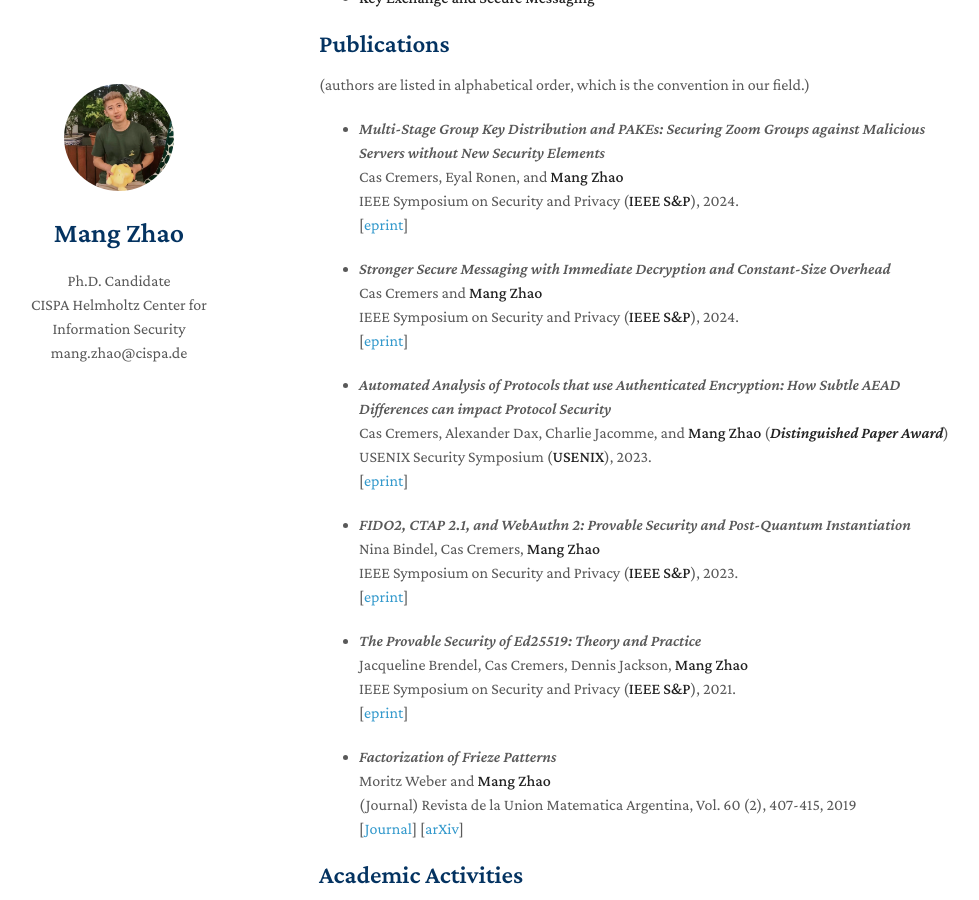
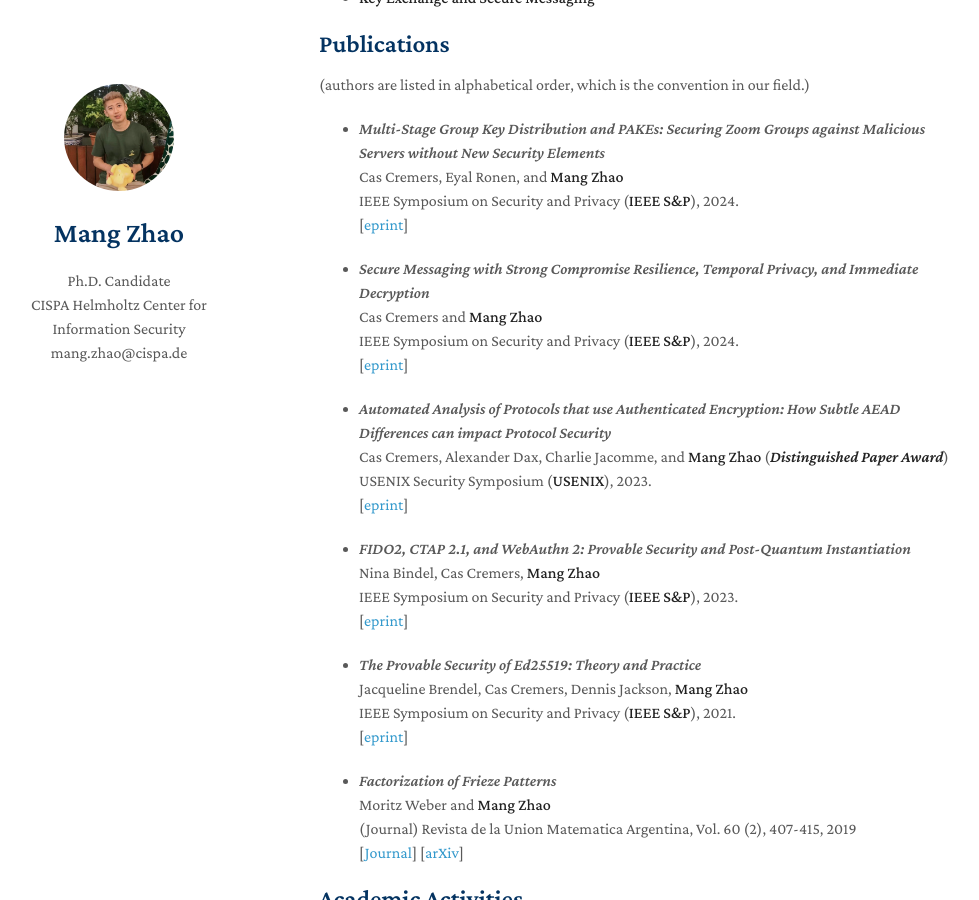
Before and after one commit to 422256579/myHomepage, a Jekyll site: the page built from index.md, in a window 1280 px wide and 900 px high, scrolled down 482 px. Shown: the whole window, without its empty margins (151-1130 px from the left). Built offline with Jekyll 4.4.1, drawn with Linux system fonts in a browser that asks for light colours; nearby versions of some CDN libraries; a style sheet for code colours, icons or effects is not loaded.

Commit message:
Update index.md

```diff
--- a/index.md
+++ b/index.md
@@ -28,7 +28,7 @@ If you have any suitable positions for me, please contact me [mang.zhao@cispa.de
   <br>
   [[eprint](https://eprint.iacr.org/2023/1243)]
 
-- *Stronger Secure Messaging with Immediate Decryption and Constant-Size Overhead*
+- *Secure Messaging with Strong Compromise Resilience, Temporal Privacy, and Immediate Decryption*
   <br>
   Cas Cremers and **Mang Zhao**
   <br>
```
